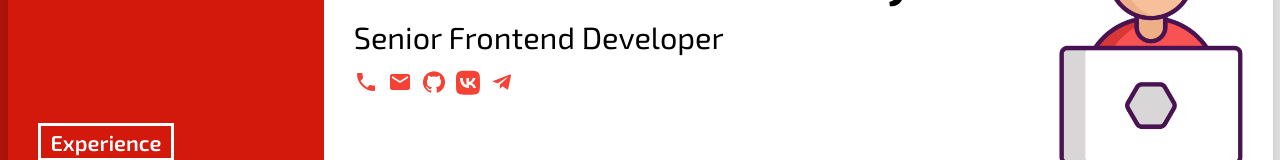
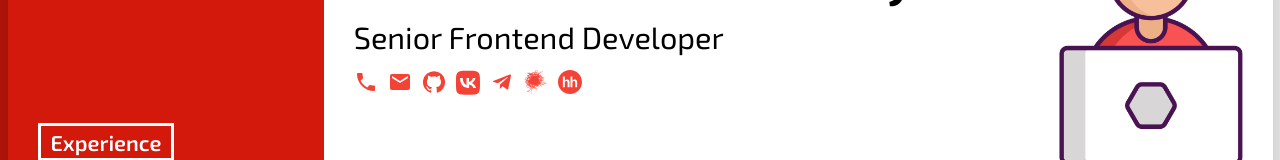
Before and after one commit to burdukowsky/burdukowsky.github.io, a React (Create React App) app: page /#/ in a window 1280 px wide. Shown: the part 205-365 px from the top of the page. Built offline with nearby package versions, Linux system fonts and the light colour scheme.

Commit message:
add habr & hh links to contacts

```diff
--- a/src/app/components/icon/Icon.tsx
+++ b/src/app/components/icon/Icon.tsx
@@ -18,6 +18,8 @@ import { ReactComponent as Vk } from 'icons/vk.svg';
 import { ReactComponent as Menu } from 'icons/menu.svg';
 import { ReactComponent as Close } from 'icons/close.svg';
 import { ReactComponent as DateRange } from 'icons/date-range.svg';
+import { ReactComponent as Habr } from 'icons/habr.svg';
+import { ReactComponent as Hh } from 'icons/hh.svg';
 
 export type IconType =
   | 'darkMode'
@@ -36,7 +38,9 @@ export type IconType =
   | 'vk'
   | 'menu'
   | 'close'
-  | 'dateRange';
+  | 'dateRange'
+  | 'habr'
+  | 'hh';
 
 const icons: Record<IconType, any> = {
   darkMode: DarkMode,
@@ -56,6 +60,8 @@ const icons: Record<IconType, any> = {
   menu: Menu,
   close: Close,
   dateRange: DateRange,
+  habr: Habr,
+  hh: Hh,
 };
 
 interface Props {
--- a/src/app/layout/header/components/contacts/Contacts.tsx
+++ b/src/app/layout/header/components/contacts/Contacts.tsx
@@ -36,6 +36,22 @@ export const Contacts: FC = () => {
       >
         <Icon name='telegram' />
       </a>
+      <a
+        href='https://career.habr.com/stas6386778'
+        target='_blank'
+        rel='noreferrer'
+        title='Habr Career'
+      >
+        <Icon name='habr' />
+      </a>
+      <a
+        href='https://novosibirsk.hh.ru/applicant/resumes/view?resume=6e59f6a2ff034cc72e0039ed1f43534759454d'
+        target='_blank'
+        rel='noreferrer'
+        title='Head Hunter'
+      >
+        <Icon name='hh' />
+      </a>
     </Space>
   );
 };
```
Also changed, not shown: src/icons/habr.svg (added), src/icons/hh.svg (added).
